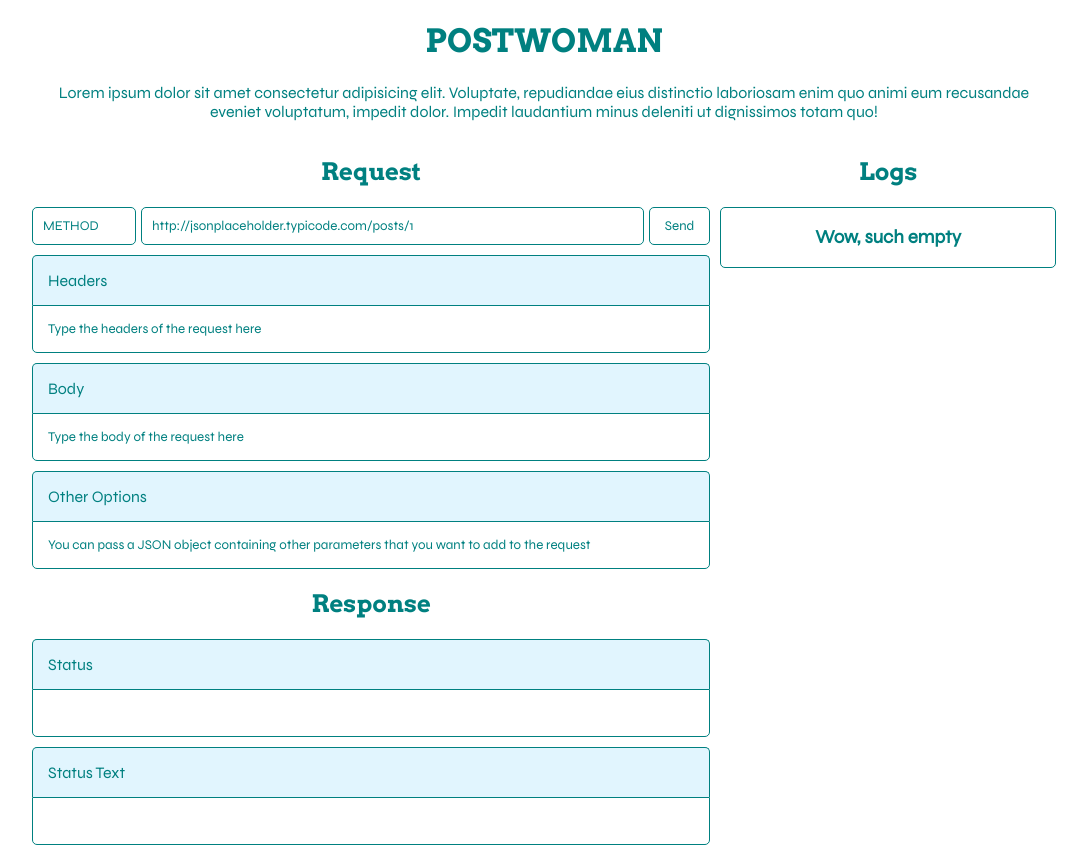
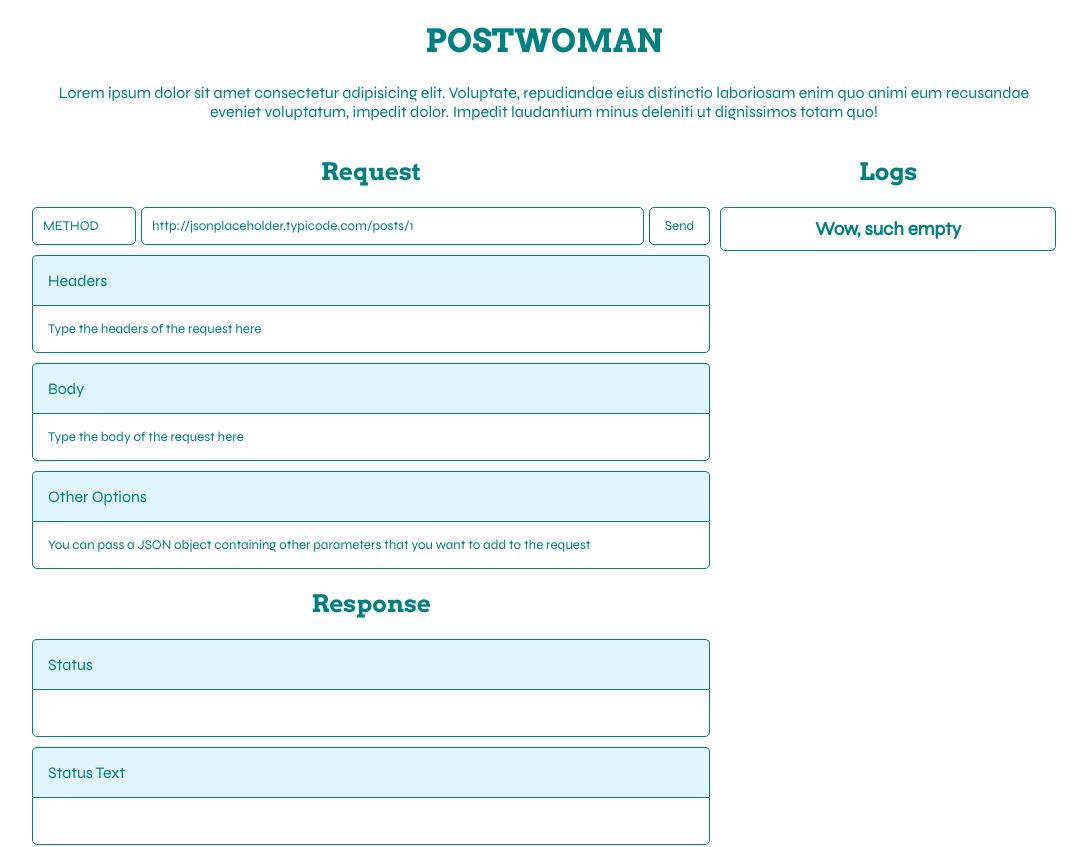
Before and after one commit to Abdelar/postwoman, a React (Create React App) app: page / in a window 1280 px wide. Shown: the top 847 px of the page, without its empty margins (96-1183 px from the left). Built offline with nearby package versions, Linux system fonts and the light colour scheme.

Commit message:
Update logs style

```diff
--- a/src/component/Logs.css
+++ b/src/component/Logs.css
@@ -5,9 +5,12 @@
 	margin-left: 10px;
 }
 .logs_body {
-	padding: 0 5px;
+	padding: 10px 5px;
 	border: 1px solid teal;
 	border-radius: 5px;
+}
+.logs_body h3 {
+	margin: 0;
 }
 
 .log {
@@ -15,12 +18,17 @@
 	align-items: center;
 	flex-direction: column;
 	border-bottom: 1px solid teal;
-	margin: 10px 0;
+	margin-bottom: 10px;
 	padding-bottom: 10px;
+	cursor: pointer;
+	border-radius: 5px;
+}
+.log:hover {
+	background-color: var(--light-blue-50);
 }
 .log:last-of-type {
 	border: none;
-	padding: 0;
+	margin: 0 0 5px 0;
 }
 
 .log_url {
@@ -34,7 +42,6 @@
 	color: var(--date-color);
 }
 .log_clear {
-	margin-bottom: 10px;
 	padding: 5px 10px;
 	background-color: white;
 	border: 1px solid teal;
```
